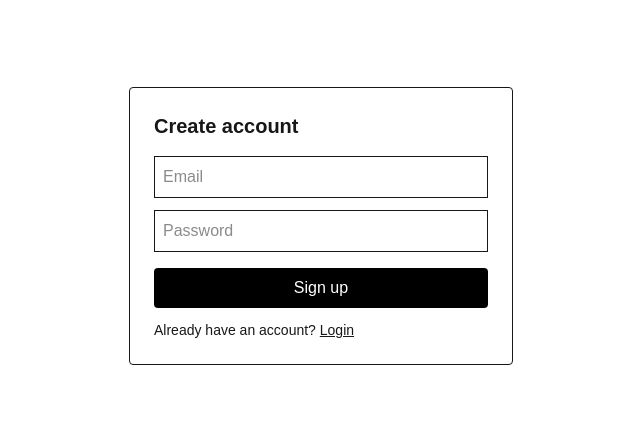
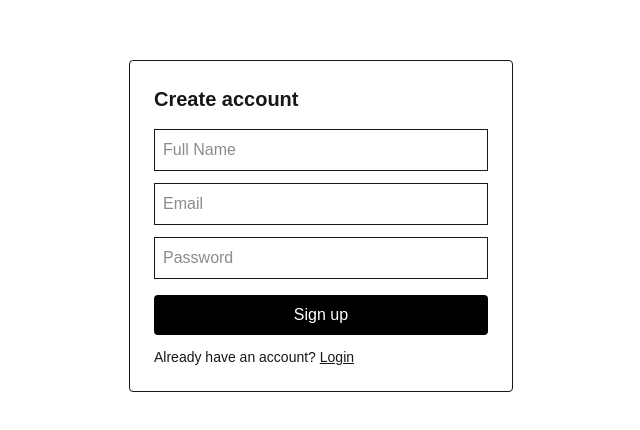
Before and after one commit to sajalnew01/uremo-frontend, a Next.js app: page /signup in a window 1280 px wide. Shown: the part 174-604 px from the top of the page, without its empty margins (319-959 px from the left). Built offline with nearby package versions, Linux system fonts and the light colour scheme; no server answers.

Commit message:
Fix signup: send name field

```diff
--- a/app/signup/page.tsx
+++ b/app/signup/page.tsx
@@ -6,19 +6,21 @@ import { apiRequest } from "@/lib/api";
 
 export default function Signup() {
   const router = useRouter();
+  const [name, setName] = useState("");
   const [email, setEmail] = useState("");
   const [password, setPassword] = useState("");
   const [loading, setLoading] = useState(false);
 
   const submit = async () => {
-    if (!email || !password) {
-      alert("Email and password required");
+    if (!name || !email || !password) {
+      alert("Name, email and password required");
       return;
     }
 
     setLoading(true);
     try {
       const res = await apiRequest("/api/auth/signup", "POST", {
+        name,
         email,
         password,
       });
@@ -36,6 +38,15 @@ export default function Signup() {
     <div className="min-h-screen flex items-center justify-center">
       <div className="w-full max-w-sm border rounded p-6">
         <h1 className="text-xl font-semibold mb-4">Create account</h1>
+
+        <input
+          className="w-full border p-2 mb-3"
+          type="text"
+          placeholder="Full Name"
+          value={name}
+          onChange={(e) => setName(e.target.value)}
+          required
+        />
 
         <input
           className="w-full border p-2 mb-3"
```
